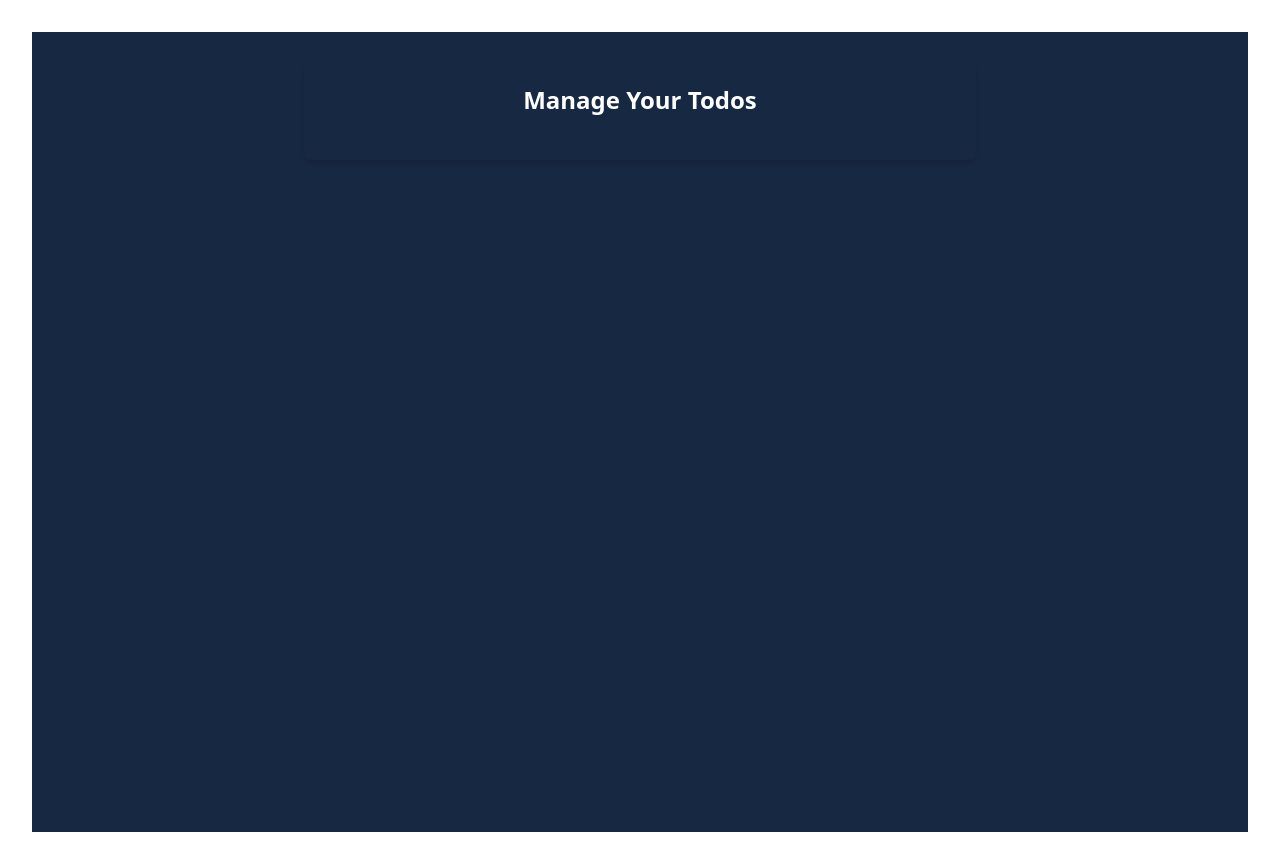
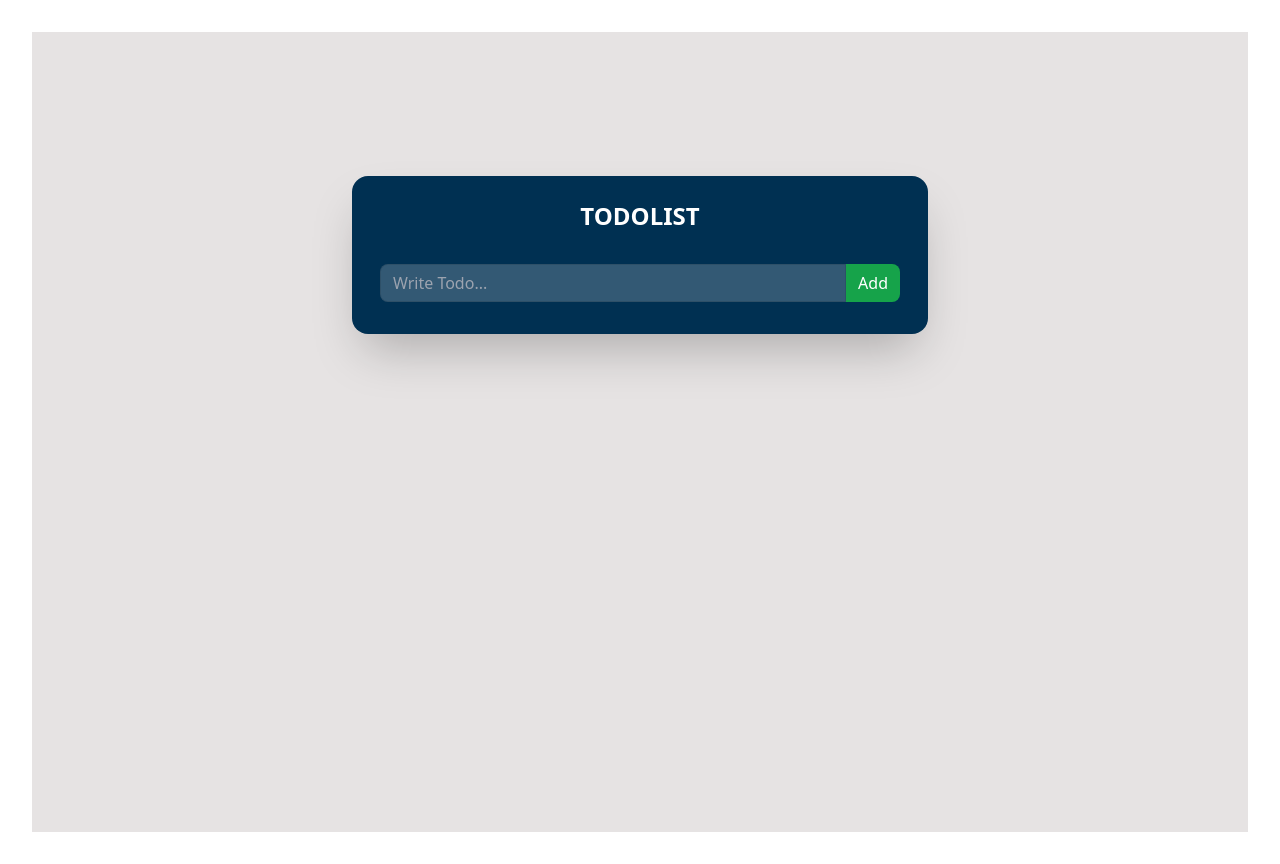
Before and after one commit to tripathiharshit22/TodoList, a React (Vite) app: page / in a window 1280 px wide. Built offline with nearby package versions, Linux system fonts and the light colour scheme.

Commit message:
updating app jsx

```diff
--- a/src/App.jsx
+++ b/src/App.jsx
@@ -1,70 +1,71 @@
-import { useEffect, useState } from 'react'
-import { TodoProvider } from './contexts'
+import { useState, useEffect } from 'react'
+import {TodoProvider} from './contexts'
 import './App.css'
+import TodoForm from './components/TodoForm'
+import TodoItem from './components/TodoItem'
 
 function App() {
   const [todos, setTodos] = useState([])
 
   const addTodo = (todo) => {
-    setTodos((prev) => [{ id: Date.now(), ...todo }, ...prev])
+    setTodos((prev) => [{id: Date.now(), ...todo}, ...prev] )
   }
 
   const updateTodo = (id, todo) => {
+    setTodos((prev) => prev.map((prevTodo) => (prevTodo.id === id ? todo : prevTodo )))
 
-
-
-    setTodos((prev) => prev.map((prevTodo) => (prevTodo.id === id ? todo : prevTodo)))
 
   }
 
-
-
   const deleteTodo = (id) => {
     setTodos((prev) => prev.filter((todo) => todo.id !== id))
-
   }
 
-
-  const toggleComplete =(id)=>{
-    setTodos((prev)=>prev.map((prevTodo)=> prevTodo === id ?{ ...prevTodo , completed :!prevTodo.completed} : prevTodo))
-
+  const toggleComplete = (id) => {
+    //console.log(id);
+    setTodos((prev) =>
+    prev.map((prevTodo) =>
+      prevTodo.id === id ? { ...prevTodo,
+        completed: !prevTodo.completed } : prevTodo))
   }
 
-
-
-  //Local storage
-  //getItem , setItem
-
-  useEffect(()=>{
+  useEffect(() => {
     const todos = JSON.parse(localStorage.getItem("todos"))
 
     if (todos && todos.length > 0) {
       setTodos(todos)
     }
-  } , [])
+  }, [])
 
-  useEffect(()=>{
+  useEffect(() => {
     localStorage.setItem("todos", JSON.stringify(todos))
-  } , [todos])
-
+  }, [todos])
 
 
 
 
   return (
-    <TodoProvider value={{ todos, addTodo, updateTodo, deleteTodo, toggleComplete }}>
-      <div className="bg-[#172842] min-h-screen py-8">
-        <div className="w-full max-w-2xl mx-auto shadow-md rounded-lg px-4 py-3 text-white">
-          <h1 className="text-2xl font-bold text-center mb-8 mt-2">Manage Your Todos</h1>
+    <TodoProvider value={{todos, addTodo, updateTodo, deleteTodo, toggleComplete}}>
+      <div className="bg-[#e6e3e3] bg-cover h-screen pt-36">
+                <div className="w-full bg-[#003052] max-w-xl items-center justify-center mx-auto shadow-2xl rounded-2xl px-7 py-4 text-white">
+                    <h1 className="text-2xl font-bold text-center mb-8 mt-2">TODOLIST</h1>
                     <div className="mb-4">
                         {/* Todo form goes here */}
+                        <TodoForm />
                     </div>
                     <div className="flex flex-wrap gap-y-3">
                         {/*Loop and Add TodoItem here */}
+                        {todos.map((todo) => (
+                          <div key={todo.id}
+                          className='w-full'
+                          >
+                            <TodoItem todo={todo} />
+                          </div>
+                        ))}
                     </div>
                 </div>
             </div>
-    </ TodoProvider>
+    </TodoProvider>
   )
 }
 
```
Lines whose indentation alone changed are shown as unchanged.
